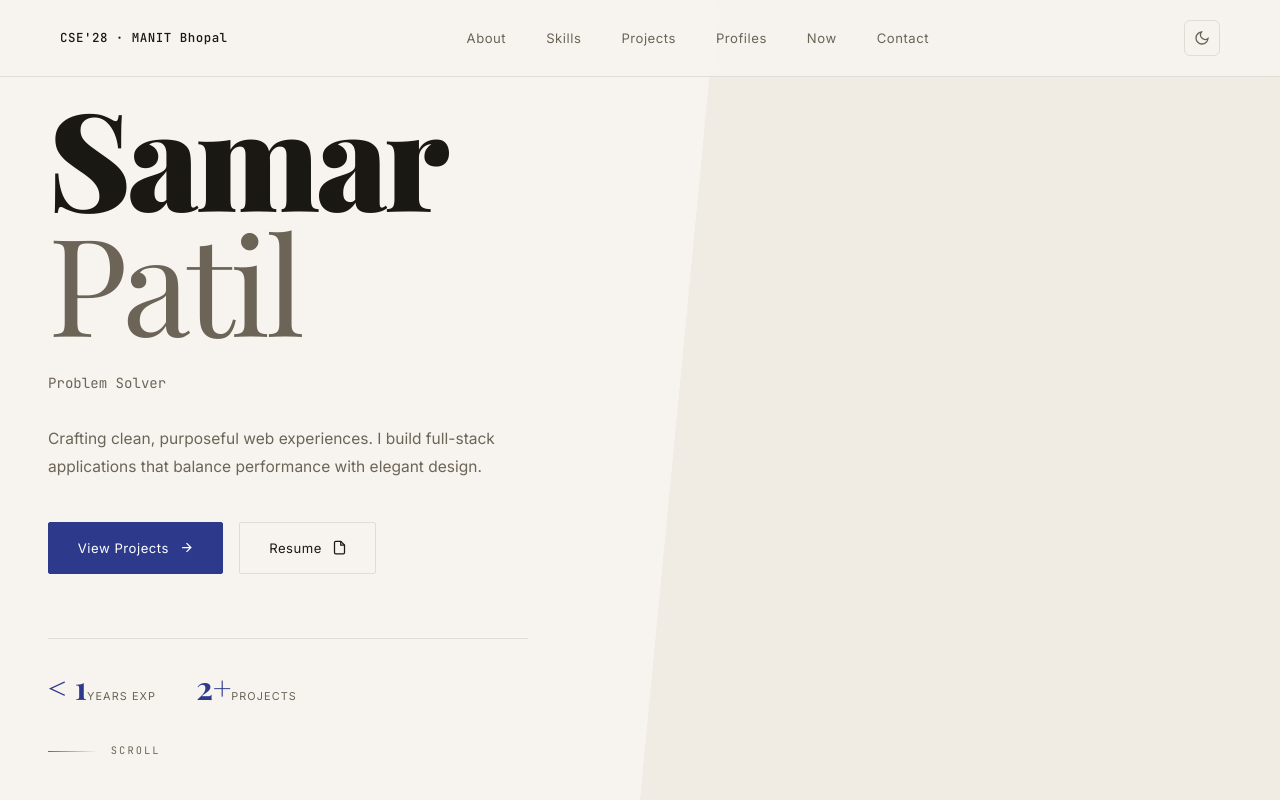
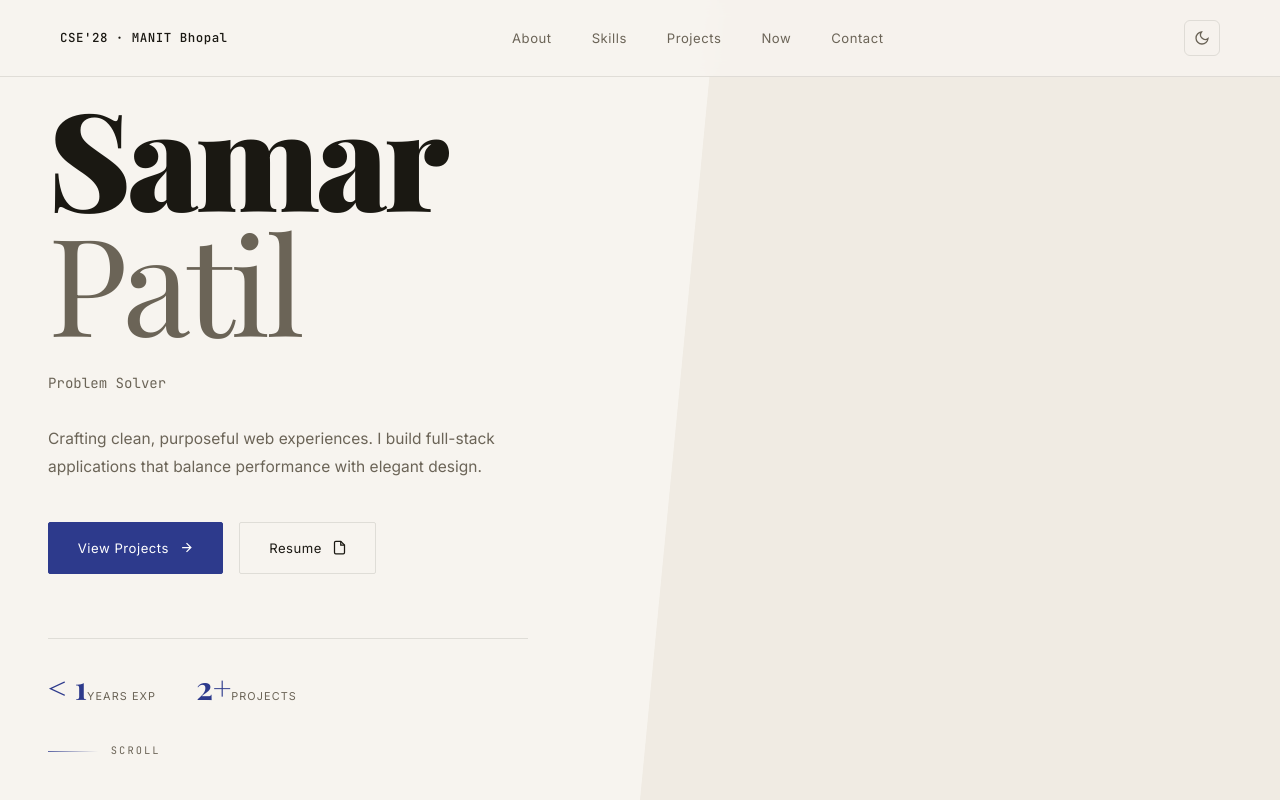
Before and after one commit to samarpatil/Portfolio, a React app: page / in a window 1280 px wide. Shown: the top 800 px of the page. Built offline with nearby package versions, Linux system fonts and the light colour scheme; the HTML template or start-up script is replaced by a standard one.

Commit message:
Modify jsx app

```diff
--- a/src/App.jsx
+++ b/src/App.jsx
@@ -27,7 +27,7 @@ function Nav({ dark, setDark }) {
     return () => window.removeEventListener("scroll", onScroll);
   }, []);
 
-  const links = ["About", "Skills", "Projects", "Profiles", "Now", "Contact"];
+  const links = ["About", "Skills", "Projects", "Now", "Contact"];
 
   return (
     <nav className={`nav ${scrolled ? "nav--scrolled" : ""}`}>
```
